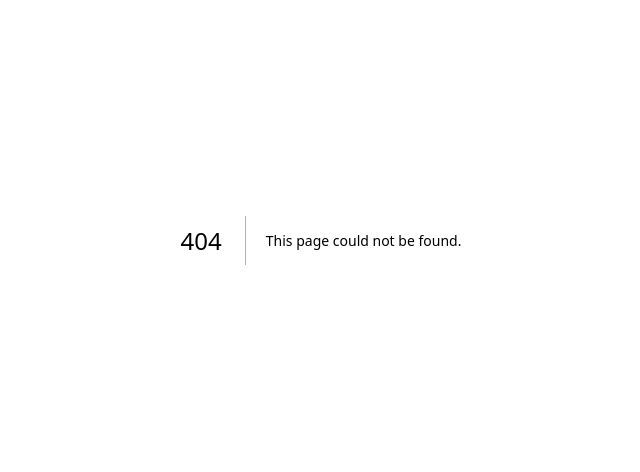
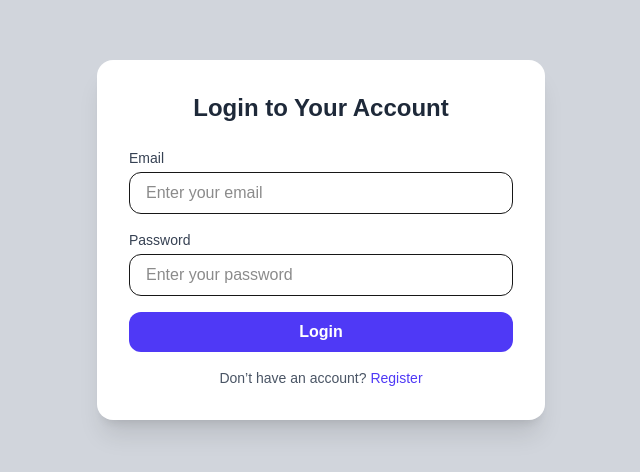
Before and after one commit to Tuhin-dv/job-portal, a Next.js app: page /login in a window 1280 px wide. Before the commit this address had no page. Shown: the part 160-632 px from the top of the page, without its empty margins (319-959 px from the left). Built offline with nearby package versions, Linux system fonts and the light colour scheme.

Commit message:
WorkProcess component complete

```diff
--- a/package.json
+++ b/package.json
@@ -8,10 +8,14 @@
     "start": "next start"
   },
   "dependencies": {
+    "@hookform/resolvers": "^5.2.1",
+    "framer-motion": "^12.23.12",
     "lucide-react": "^0.542.0",
+    "motion": "^12.23.12",
     "next": "15.5.2",
     "react": "19.1.0",
-    "react-dom": "19.1.0"
+    "react-dom": "19.1.0",
+    "zod": "^4.1.5"
   },
   "devDependencies": {
     "@tailwindcss/postcss": "^4",
--- /dev/null
+++ b/src/app/login/page.jsx
@@ -0,0 +1,85 @@
+"use client";
+
+import React from "react";
+import { useForm } from "react-hook-form";
+import { zodResolver } from "@hookform/resolvers/zod";
+import * as z from "zod";
+
+const schema = z.object({
+  email: z.string().email("Enter a valid email"),
+  password: z.string().min(6, "Password must be at least 6 characters"),
+});
+
+export default function LoginPage() {
+  const {
+    register,
+    handleSubmit,
+    formState: { errors },
+  } = useForm({
+    resolver: zodResolver(schema),
+  });
+
+  const onSubmit = (data) => {
+    console.log("Form Data:", data);
+    // ekhane API call ba login logic add korte parba
+  };
+
+  return (
+    <div className="flex items-center justify-center min-h-screen bg-gray-300">
+      <div className="w-full max-w-md p-8 bg-white rounded-2xl shadow-xl">
+        <h2 className="text-2xl font-bold text-center mb-6 text-gray-800">
+          Login to Your Account
+        </h2>
+
+        <form onSubmit={handleSubmit(onSubmit)} className="space-y-4">
+          {/* Email */}
+          <div>
+            <label className="block text-sm font-medium text-gray-700">
+              Email
+            </label>
+            <input
+              type="email"
+              {...register("email")}
+              className="w-full px-4 py-2 mt-1 border rounded-xl focus:ring-2 focus:ring-indigo-500 focus:outline-none"
+              placeholder="Enter your email"
+            />
+            {errors.email && (
+              <p className="text-red-500 text-sm">{errors.email.message}</p>
+            )}
+          </div>
+
+          {/* Password */}
+          <div>
+            <label className="block text-sm font-medium text-gray-700">
+              Password
+            </label>
+            <input
+              type="password"
+              {...register("password")}
+              className="w-full px-4 py-2 mt-1 border rounded-xl focus:ring-2 focus:ring-indigo-500 focus:outline-none"
+              placeholder="Enter your password"
+            />
+            {errors.password && (
+              <p className="text-red-500 text-sm">{errors.password.message}</p>
+            )}
+          </div>
+
+          {/* Button */}
+          <button
+            type="submit"
+            className="w-full py-2 bg-indigo-600 text-white font-semibold rounded-xl hover:bg-indigo-700 transition duration-300"
+          >
+            Login
+          </button>
+        </form>
+
+        <p className="text-center text-sm text-gray-600 mt-4">
+          Don’t have an account?{" "}
+          <a href="/register" className="text-indigo-600 font-medium">
+            Register
+          </a>
+        </p>
+      </div>
+    </div>
+  );
+}
--- a/src/app/page.js
+++ b/src/app/page.js
@@ -8,6 +8,7 @@ export default function Home() {
       <Navbar />
       <Hero />
       <WorksProcess></WorksProcess>
+
     </>
   );
 }
--- a/src/components/WorksProcess.jsx
+++ b/src/components/WorksProcess.jsx
@@ -1,5 +1,6 @@
+"use client"
 import React from 'react'
-
+import { motion } from "framer-motion";
 const steps = [
   {
     icon: (
@@ -72,6 +73,7 @@ function WorksProcess() {
           </div>
         ))}
       </div>
+
     </section>
   );
 }
```
Also changed, not shown: 1 other file (tests, documents, lock files or other folders).
